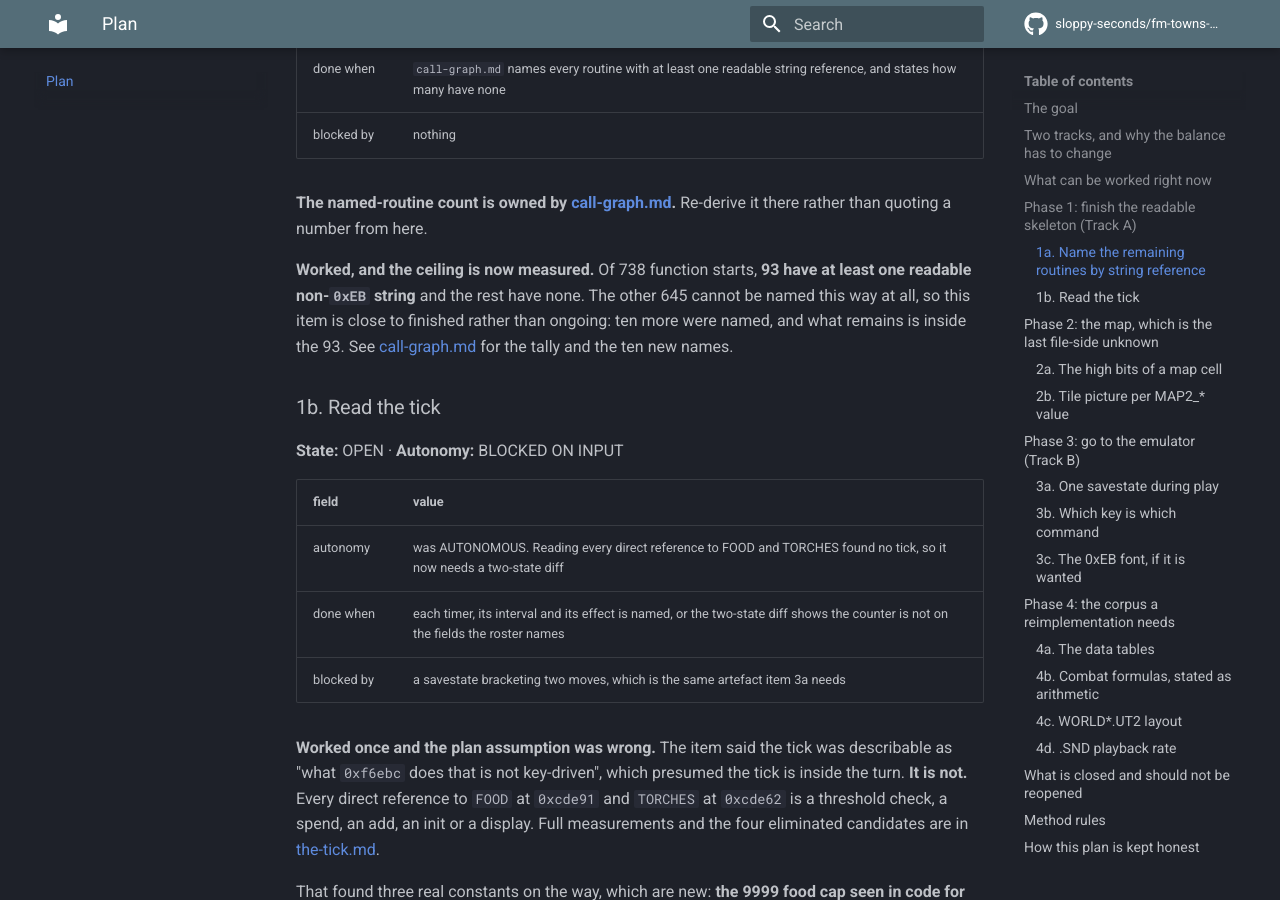
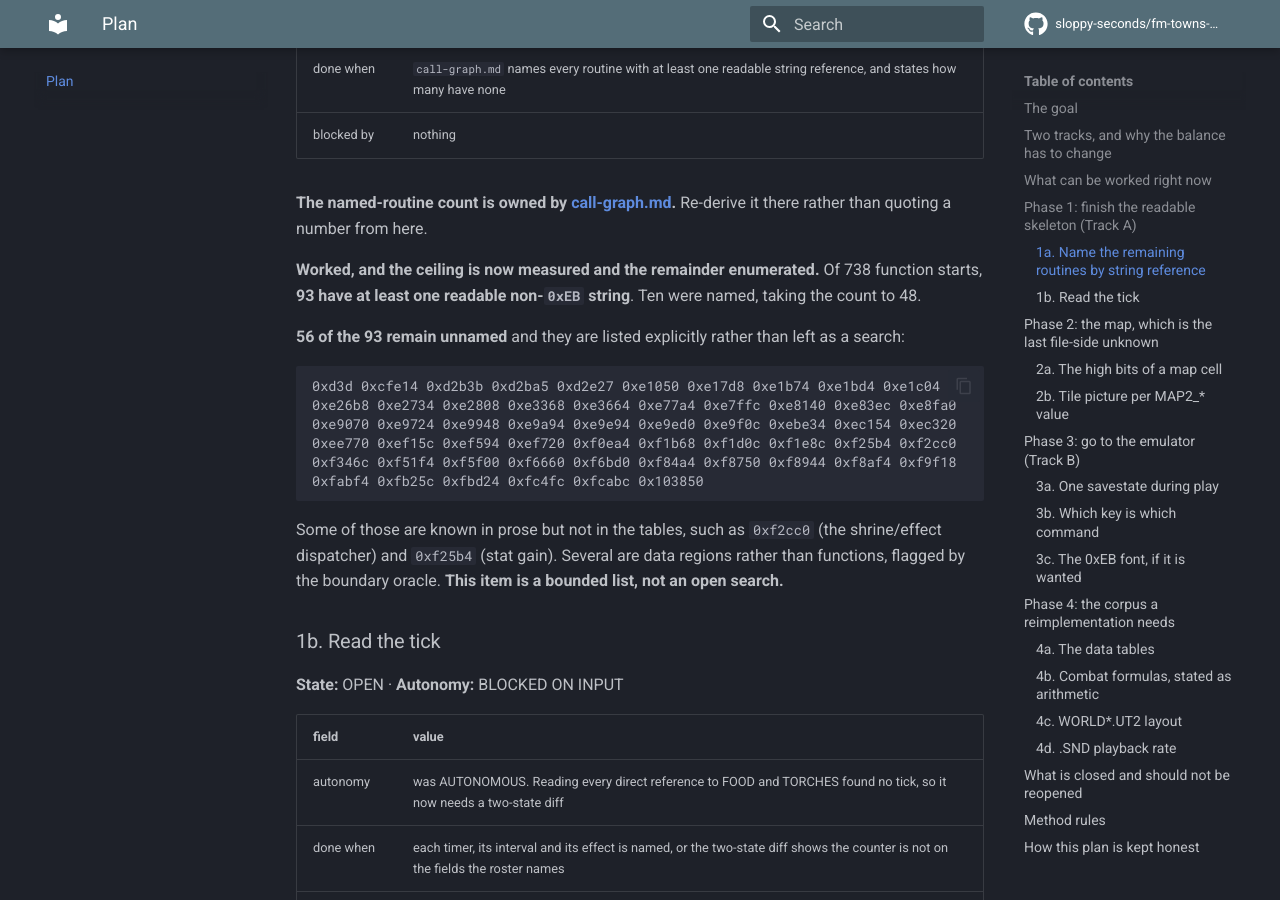
Before and after one commit to sloppy-seconds/fm-towns-ultima, an MkDocs documentation site: the page built from docs/plan.md, in a window 1280 px wide and 900 px high, scrolled down 2577 px. Built offline with MkDocs 1.6.1 and Material for MkDocs 9.7.7, drawn with Linux system fonts in a browser that asks for light colours; comment, search, counter and statistics services are not loaded.

Commit message:
Enumerate the remainder of item 1a instead of leaving it as a search
Asking "what's next" exposed that item 1a was still described as an ongoing sweep when it is now a bounded
list. The ceiling was measured last commit at 93 routines with a readable string. This commit enumerates
which 56 are still unnamed and puts them in plan.md.

That changes the shape of the item. It was "name every routine with at least one readable string
reference", which sounds open-ended. It is now a list of 56 addresses, some of which are already known in
prose but missing from the tables, and some of which are data regions rather than functions and will be
removed by the boundary oracle rather than named.

56 of 93 named-and-unnamed is the real remaining work, and it is roughly two sessions of fnstrings.js and
reading, not an open search.

````diff
--- a/docs/plan.md
+++ b/docs/plan.md
@@ -84,10 +84,23 @@ emulator.
 **The named-routine count is owned by [call-graph.md](call-graph.md).** Re-derive it there rather than
 quoting a number from here.
 
-**Worked, and the ceiling is now measured.** Of 738 function starts, **93 have at least one readable non-`0xEB`
-string** and the rest have none. The other 645 cannot be named this way at all, so this item is close to
-finished rather than ongoing: ten more were named, and what remains is inside the 93. See
-[call-graph.md](call-graph.md) for the tally and the ten new names.
+**Worked, and the ceiling is now measured and the remainder enumerated.** Of 738 function starts, **93 have
+at least one readable non-`0xEB` string**. Ten were named, taking the count to 48.
+
+**56 of the 93 remain unnamed** and they are listed explicitly rather than left as a search:
+
+```
+0xd3d 0xcfe14 0xd2b3b 0xd2ba5 0xd2e27 0xe1050 0xe17d8 0xe1b74 0xe1bd4 0xe1c04
+0xe26b8 0xe2734 0xe2808 0xe3368 0xe3664 0xe77a4 0xe7ffc 0xe8140 0xe83ec 0xe8fa0
+0xe9070 0xe9724 0xe9948 0xe9a94 0xe9e94 0xe9ed0 0xe9f0c 0xebe34 0xec154 0xec320
+0xee770 0xef15c 0xef594 0xef720 0xf0ea4 0xf1b68 0xf1d0c 0xf1e8c 0xf25b4 0xf2cc0
+0xf346c 0xf51f4 0xf5f00 0xf6660 0xf6bd0 0xf84a4 0xf8750 0xf8944 0xf8af4 0xf9f18
+0xfabf4 0xfb25c 0xfbd24 0xfc4fc 0xfcabc 0x103850
+```
+
+Some of those are known in prose but not in the tables, such as `0xf2cc0` (the shrine/effect dispatcher) and
+`0xf25b4` (stat gain). Several are data regions rather than functions, flagged by the boundary oracle. **This
+item is a bounded list, not an open search.**
 
 
 
````
